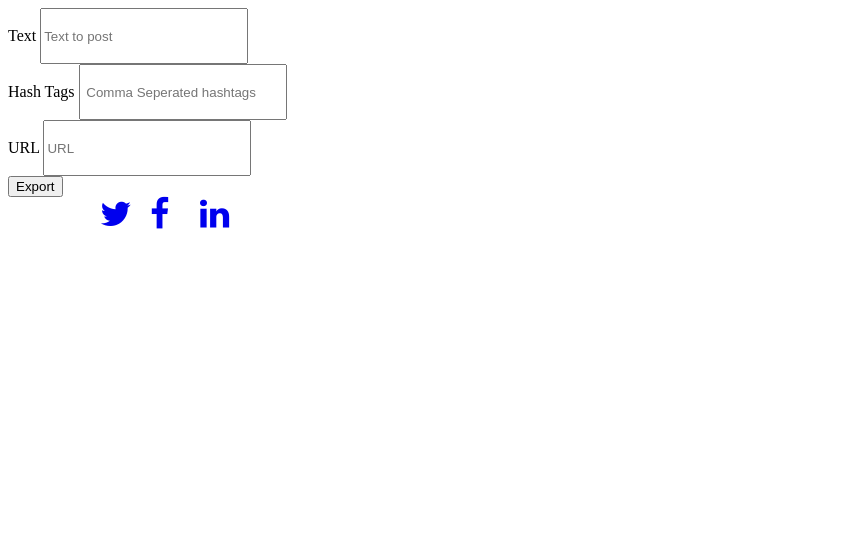
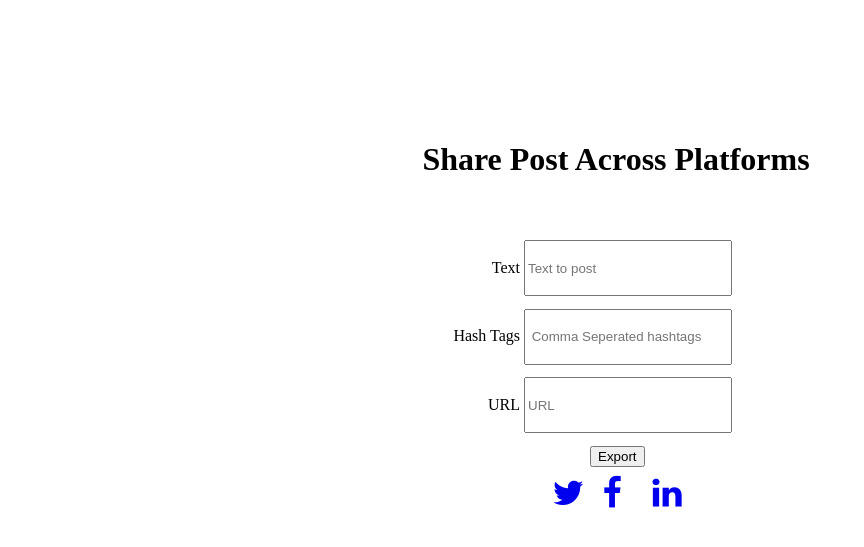
Before and after one commit to Git-Commit-Show/social-share-django, a Django app: template sharesite/templates/sharePage.html in a window 1280 px wide. Shown: the top 547 px of the page, without its empty margins (0-864 px from the left). Run offline with Django 3.2, Linux system fonts and the light colour scheme; the template is opened without the code that fills it, so the values that code supplies are empty.

Commit message:
Added homepage

```diff
--- a/sharesite/templates/sharePage.html
+++ b/sharesite/templates/sharePage.html
@@ -3,13 +3,41 @@
 <head>
 	<title>Social Sharing App</title>
 	<link rel="stylesheet" href="https://cdnjs.cloudflare.com/ajax/libs/font-awesome/4.7.0/css/font-awesome.min.css">
-	<link rel="stylesheet" type="text/css" href="styles.css">
+	<style type="text/css">
+		.container1{
+			position: absolute;
+			top: 30%;
+			left: 25%;
+		}
+		.container{
+			position: absolute;
+			top: 115%;
+			left: 20%;
+		}
+		label{
+    display: inline-block;
+    width: 250px;
+    text-align: right;
+}
+input {
+  display: inline-block;
+
+}
+h1{
+	position: absolute;
+	align-content: center;
+	left:33%;
+	top:15%;
+}
+
+	</style>
 </head>
 <body>
 	<div>
-		<div style="line-height: 20px;">
+		<h1>Share Post Across Platforms</h1>
+		<div class="container1">
 			<form method="GET" action=" {% url 'sharePage' %}">
-				<div>
+				<div >
 					<label  style="height: 50px; width:200px"for="Text">Text</label>
 		        	<input style="height: 50px; width:200px"  type="text" name="Text" placeholder="Text to post" >
 		        </div>
@@ -21,14 +49,14 @@
 					<label style="height: 50px; width:200px" for="URL"> URL</label>
 					<input style="height: 50px; width:200px"  type="text" name="URL" placeholder="URL">
 				</div>
-				<button  type="submit">Export</button>
+				<button style="position: absolute; left: 270px; top:100%;" type="submit">Export</button>
 			</form>
             <div class="container">
 				<a class="twitter-share-button" target="_blank"
 			  	href="https://twitter.com/intent/tweet?text={{ text }}&hashtags={{ hashtag }}">
-				<i style="font-size:34px;border:10px; position:absolute;left: 100px;" class="fa">&#xf099;</i></a>
-				<a href="https://www.facebook.com/share.php?u={{ url }}&t=This is the title" target="_blank"> <i style="font-size:34px;border:10px; position:absolute;left: 150px;" class="fa">&#xf09a;</i></a>
-				<a href="https://www.linkedin.com/sharing/share-offsite/?url={{ url }} "target="_blank" ><i style="font-size:34px;border:10px; position:absolute;left: 200px;" class="fa">&#xf0e1;</i></a>
+				<i style="font-size:34px;border:10px; position:absolute;left: 150px;" class="fa">&#xf099;</i></a>
+				<a href="https://www.facebook.com/share.php?u={{ url }}&t=This is the title" target="_blank"> <i style="font-size:34px;border:10px; position:absolute;left: 200px;" class="fa">&#xf09a;</i></a>
+				<a href="https://www.linkedin.com/sharing/share-offsite/?url={{ url }} "target="_blank" ><i style="font-size:34px;border:10px; position:absolute;left: 250px;" class="fa">&#xf0e1;</i></a>
 			</div>
 	</div>
 </body>
--- a/sharesite/urls.py
+++ b/sharesite/urls.py
@@ -1,5 +1,8 @@
 from django.urls import path
 from . import views
 urlpatterns = [
-    path('', views.sharePage,name='sharePage'),
+    path('', views.homePage,name='homePage'),
+    path('sharePage', views.sharePage,name='sharePage'),
+    path('instructions', views.Instructions,name='Instructions'),
+
 ]
```
Also changed, not shown: sharesite/templates/about.html (added, +22 -0 lines), sharesite/templates/index.html (added, +34 -0 lines), sharesite/views.py (+10 -1 lines).
